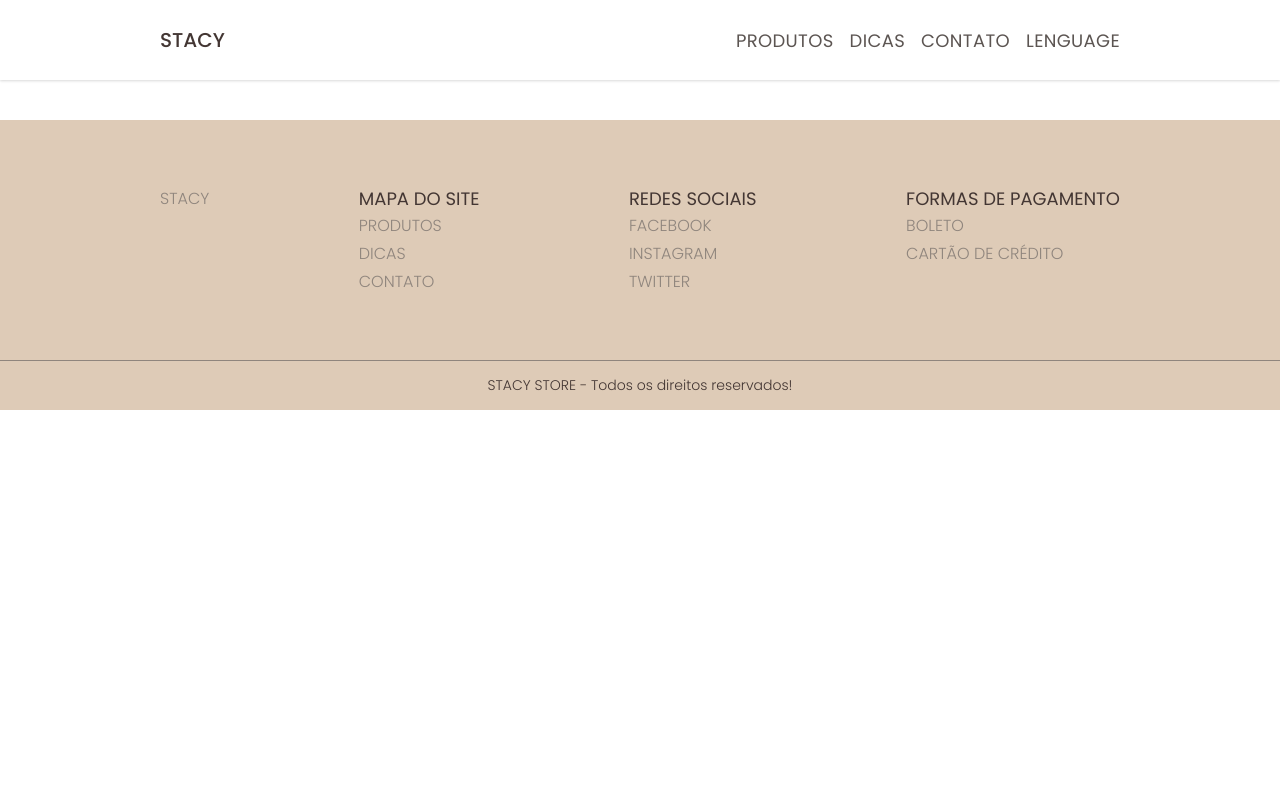
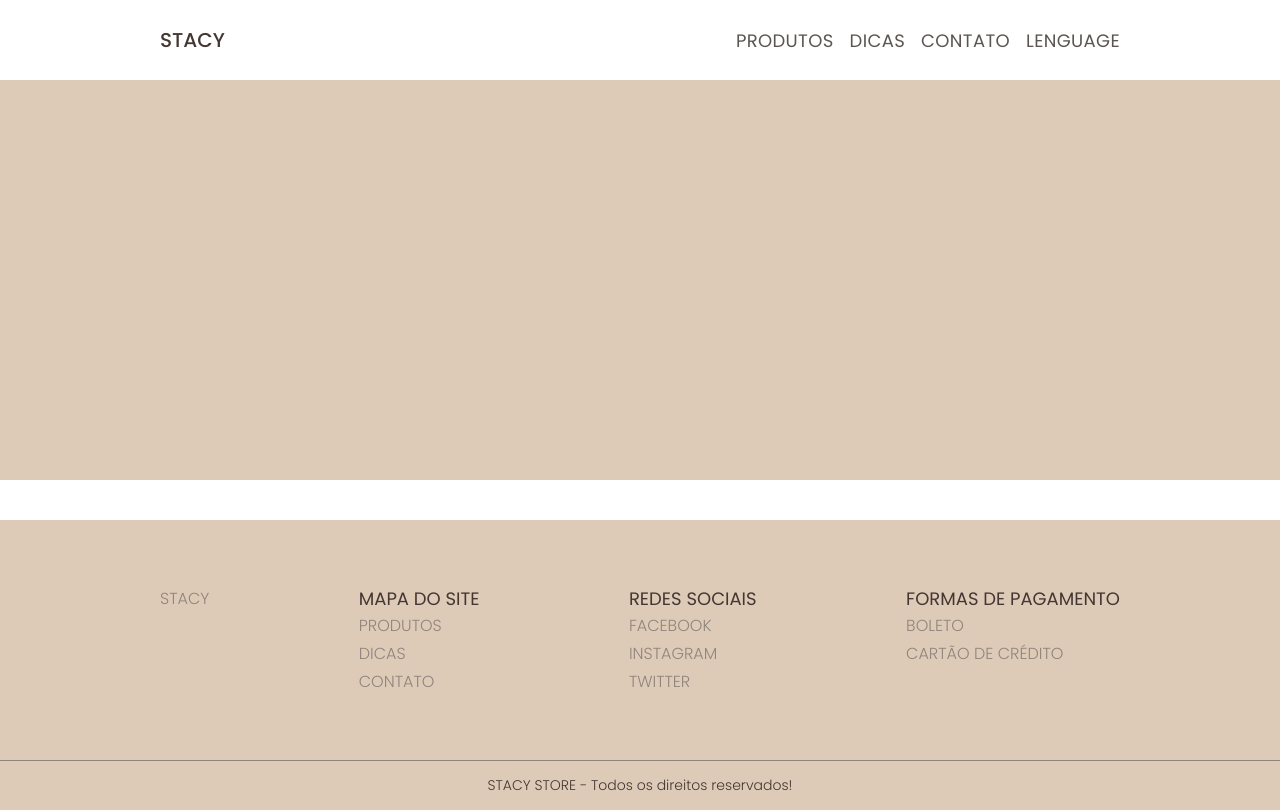
Before and after one commit to Th3mike/projeto-integrador, a Nuxt app: page /dicas in a window 1280 px wide. Built offline with nearby package versions, Linux system fonts and the light colour scheme.

Commit message:
Page Dicas

```diff
--- a/components/Header.vue
+++ b/components/Header.vue
@@ -38,7 +38,7 @@
       <nav>
         <ul class="flex text-sm  uppercase tracking-wide">
            <li><nuxt-link to="" class="py-6 pl-4 text-lg">PRODUTOS</nuxt-link> </li>
-            <li><nuxt-link to="" class="py-6 pl-4 text-lg">DICAS</nuxt-link> </li>
+            <li><nuxt-link to="/dicas" class="py-6 pl-4 text-lg">DICAS</nuxt-link> </li>
             <li><nuxt-link to="/contato" class="py-6 pl-4 text-lg">CONTATO</nuxt-link> </li>
             <li><nuxt-link to="" class="py-6 pl-4 text-lg lenguage">
               LENGUAGE
--- /dev/null
+++ b/components/bannerdicas.vue
@@ -0,0 +1,17 @@
+<template>
+  <div class="banner px-6">
+
+  </div>
+</template>
+
+
+<style scoped>
+.banner{
+  width: 100%;
+  height: 400px;
+  background-color: #DECBB7;
+  background-size: cover;
+  background-position: center;
+  background-repeat: no-repeat;
+}
+</style>
--- a/package.json
+++ b/package.json
@@ -14,7 +14,7 @@
   "dependencies": {
     "@nuxt/content": "^1.14.0",
     "core-js": "^3.8.3",
-    "nuxt": "^2.14.12",
+    "nuxt": "^2.15.4",
     "yarn": "^1.22.10"
   },
   "devDependencies": {
--- /dev/null
+++ b/pages/dicas.vue
@@ -0,0 +1,13 @@
+<template>
+<main>
+  <Bannerdicas class=""/>
+
+  </main>
+</template>
+
+<script>
+</script>
+
+<style escoped>
+
+</style>
```
Also changed, not shown: 1 other file (tests, documents, lock files or other folders).
